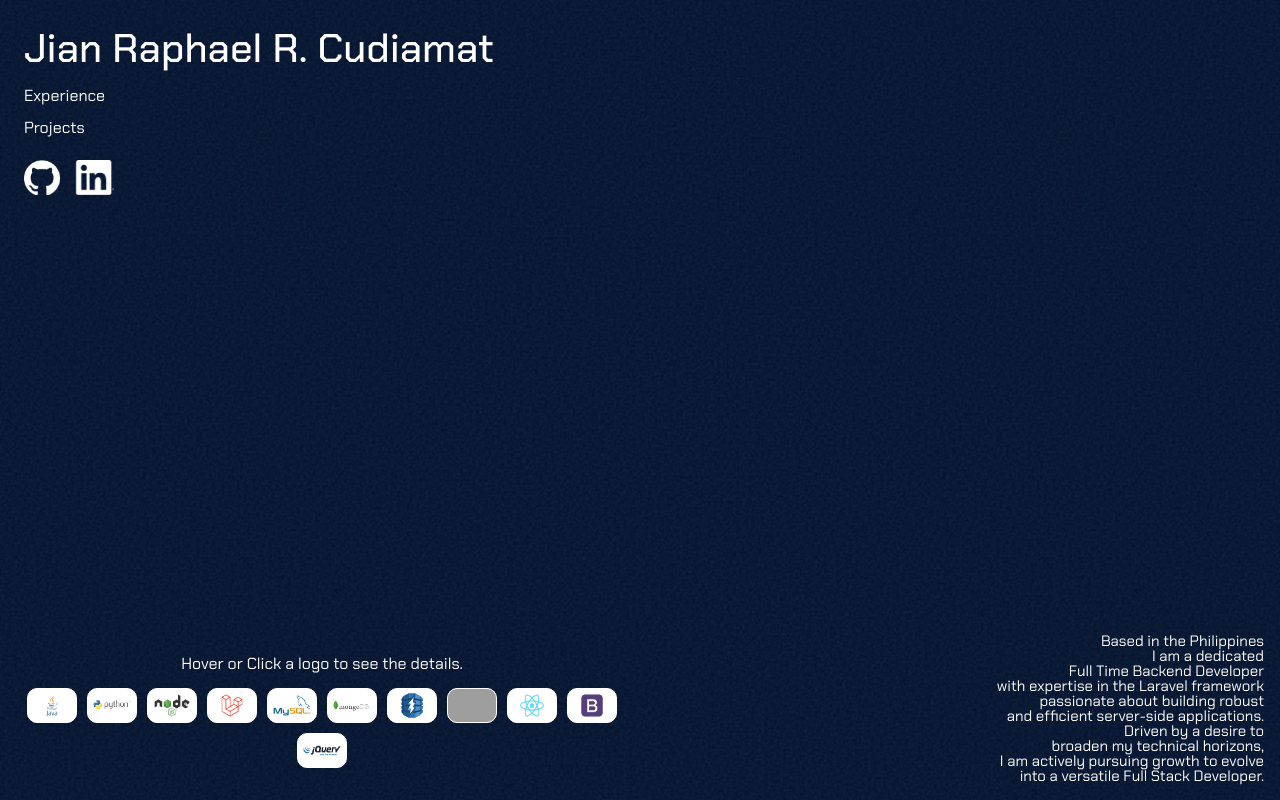
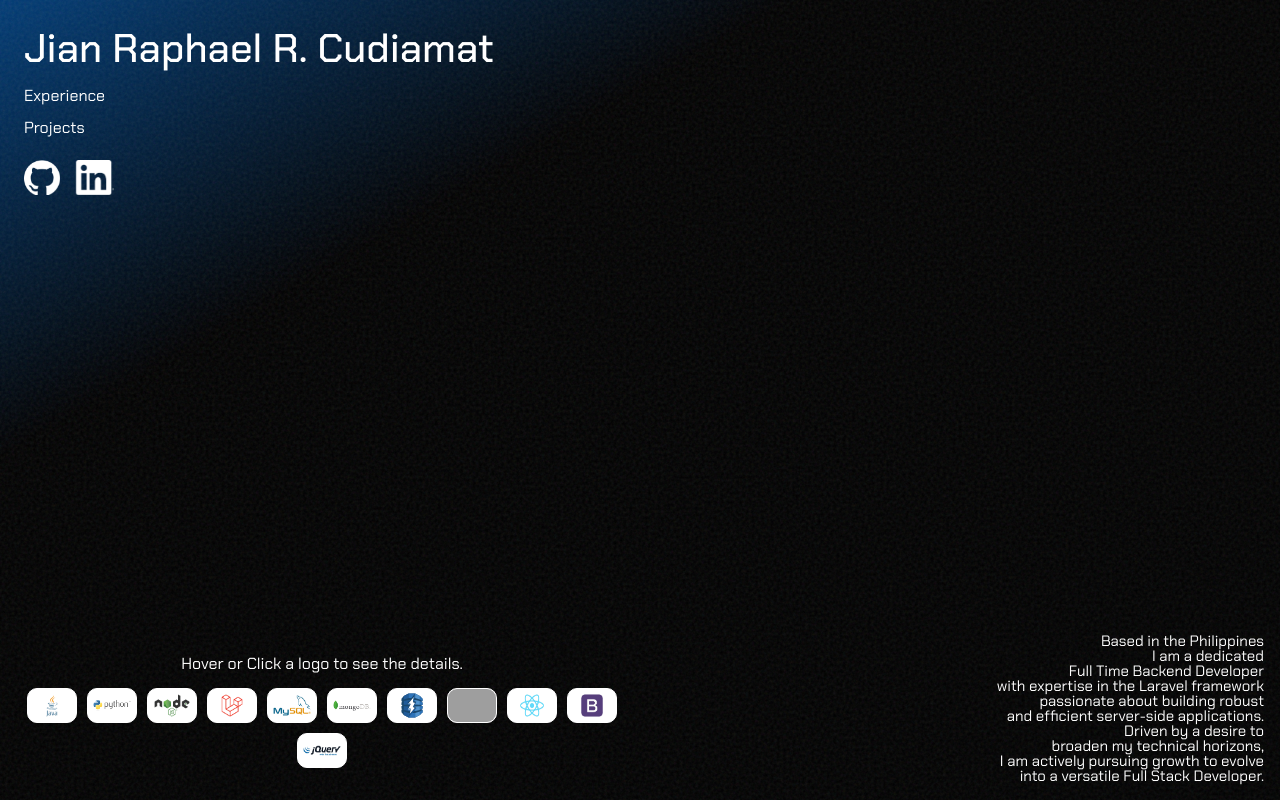
Before and after one commit to Shunsena-Jian/cudiamat-portfolio-2, a React (Vite) app: page / in a window 1280 px wide. Built offline with nearby package versions, Linux system fonts and the light colour scheme; grey boxes are pictures that could not be loaded.

Commit message:
Update background styles and add cursor pointer on logo hover

```diff
--- a/src/index.css
+++ b/src/index.css
@@ -9,7 +9,8 @@ body {
 
   color-scheme: light dark;
   color: #ffffff;
-  background-color: #00112e;
+  background: #003b75;
+  background: linear-gradient(150deg,rgba(0, 59, 117, 1) 0%, rgba(0, 0, 0, 1) 30%);
 
   font-synthesis: none;
   text-rendering: optimizeLegibility;
--- a/src/styles/main.module.css
+++ b/src/styles/main.module.css
@@ -21,6 +21,7 @@
 }
 
 .logo:hover {
+    cursor: pointer;
     transform: scale(1.2);
 }
 
```
